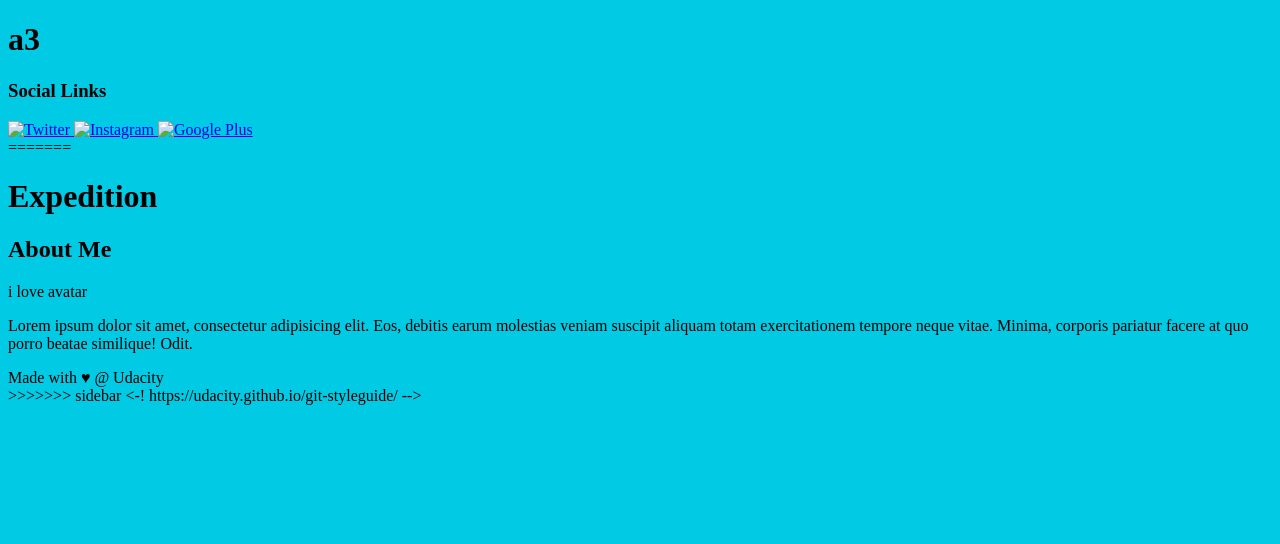
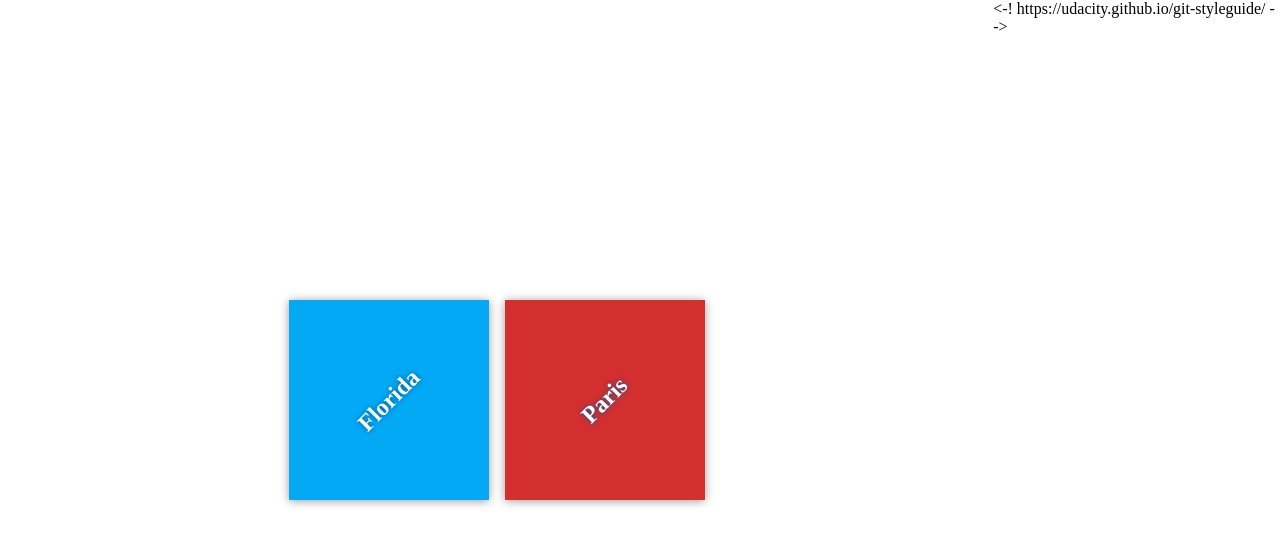
Before and after one commit to aouiche/new-git-project, a plain HTML site: page index.html in a window 1280 px wide. Drawn offline with Linux system fonts and the light colour scheme.

Commit message:
new test

```diff
--- a/css/app.css
+++ b/css/app.css
@@ -1,3 +1,55 @@
+html {
+    box-sizing: border-box;
+    height: 100%;
+}
+
+*,
+*::before,
+*::after {
+    box-sizing: inherit;
+}
+
 body {
-    background-color: #00cae4;
+    display: flex;
+    margin: 0;
+    height: 100%;
 }
+
+.container {
+    margin: auto;
+    padding: 1em;
+    width: 80%;
+}
+
+.destination-container {
+    display: flex;
+    flex-flow: wrap;
+    justify-content: center;
+}
+
+.destination {
+    background: #03a9f4;
+    box-shadow: 0 1px 9px 0 rgba(0, 0, 0, 0.4);
+    color: white;
+    margin: 0.5em;
+    min-height: 200px;
+    flex: 0 1 200px;
+    display: flex;
+    justify-content: center;
+    align-items: center;
+    text-align: center;
+}
+
+h2 {
+    margin: 0;
+    transform: rotate(-45deg);
+    text-shadow: 0 0 5px #01579b;
+}
+
+#florida {
+    background-color: #03a9f4;
+}
+
+#paris {
+    background-color: #d32f2f;
+}
--- a/index.html
+++ b/index.html
@@ -2,64 +2,24 @@
 <html lang="en">
 <head>
     <meta charset="utf-8">
-    <title>Blog Project</title>
-    <meta name="viewport" content="width=device-width, initial-scale=1">
+    <title>Travels</title>
     <meta name="description" content="">
     <link rel="stylesheet" href="css/app.css">
 </head>
 <body>
 
-    <header>
-        <h1>a3</h1>
-    </header>
+    <div class="container">
+        <div class="destination-container">
+            <div class="destination" id="florida">
+                <h2>Florida</h2>
+            </div>
 
-    <div class="container">
-        <main>
-
-        </main>
+            <div class="destination" id="paris">
+                <h2>Paris</h2>
+            </div>
+        </div>
     </div>
 
-    <footer>
-      <footer>
-    <!-- start of new content -->
-    <section>
-        <h3 class="visuallyhidden">Social Links</h3>
-        <a class="social-link" href="https://twitter.com/udacity">
-            <img src="img/social-twitter.png" alt="Twitter">
-        </a>
-        <a class="social-link" href="https://www.instagram.com/udacity/">
-            <img src="img/social-instagram.png" alt="Instagram">
-        </a>
-        <a class="social-link" href="https://plus.google.com/+Udacity">
-            <img src="img/social-google.png" alt="Google Plus">
-        </a>
-    </section>
-    <!-- end of new content -->
-</footer>
-    </footer>
-=======
-<header>
-    <h1>Expedition</h1>
-</header>
-<div class="container">
-    <main>
-
-    </main>
-</div>
-
-<!-- start of new content -->
-<aside>
-    <h2>About Me</h2>
-	<p>i love avatar </p>
-    <p>Lorem ipsum dolor sit amet, consectetur adipisicing elit. Eos, debitis earum molestias veniam suscipit aliquam totam exercitationem tempore neque vitae. Minima, corporis pariatur facere at quo porro beatae similique! Odit.</p>
-</aside>
-<!-- end of new content -->
-
-<footer>
-    Made with ♥ @ Udacity
-</footer>
->>>>>>> sidebar
-    <script src="js/app.js"></script>
 </body>
 </html>
 <-! https://udacity.github.io/git-styleguide/ -->
```
